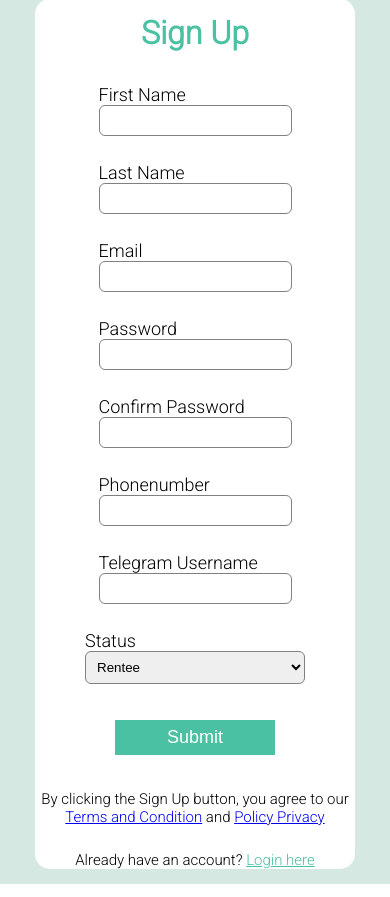
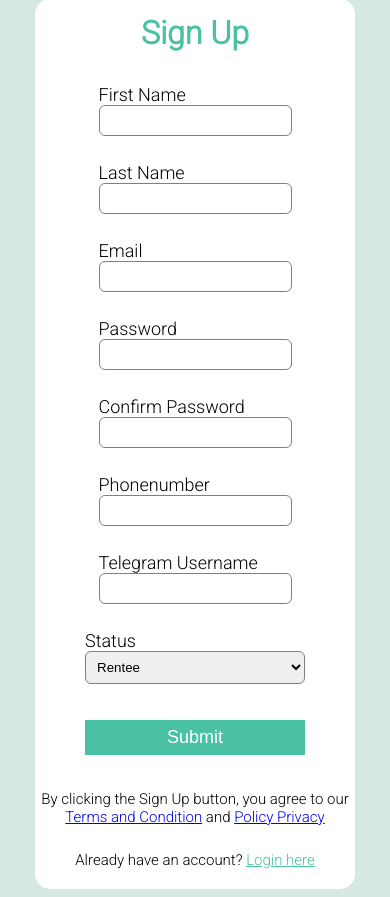
Before and after one commit to Yagth/AddisHouseRental, a PHP site: page /signup_page.html in a window 390 px wide. Shown: the part 22-919 px from the top of the page. Run offline with PHP 8.4, Linux system fonts and the light colour scheme.

Commit message:
Made the form responsive

```diff
--- a/Frontend/pages/acc_css.css
+++ b/Frontend/pages/acc_css.css
@@ -98,6 +98,7 @@
 @media only screen and (max-width: 630px) {
   .signup-box {
     width: 320px;
+    padding-bottom: 5px;
   }
   form {
     grid-template-columns: 1fr;
@@ -105,5 +106,6 @@
 
   .cbtn {
     grid-column: span 1;
+    width: 220px;
   }
 }
```
